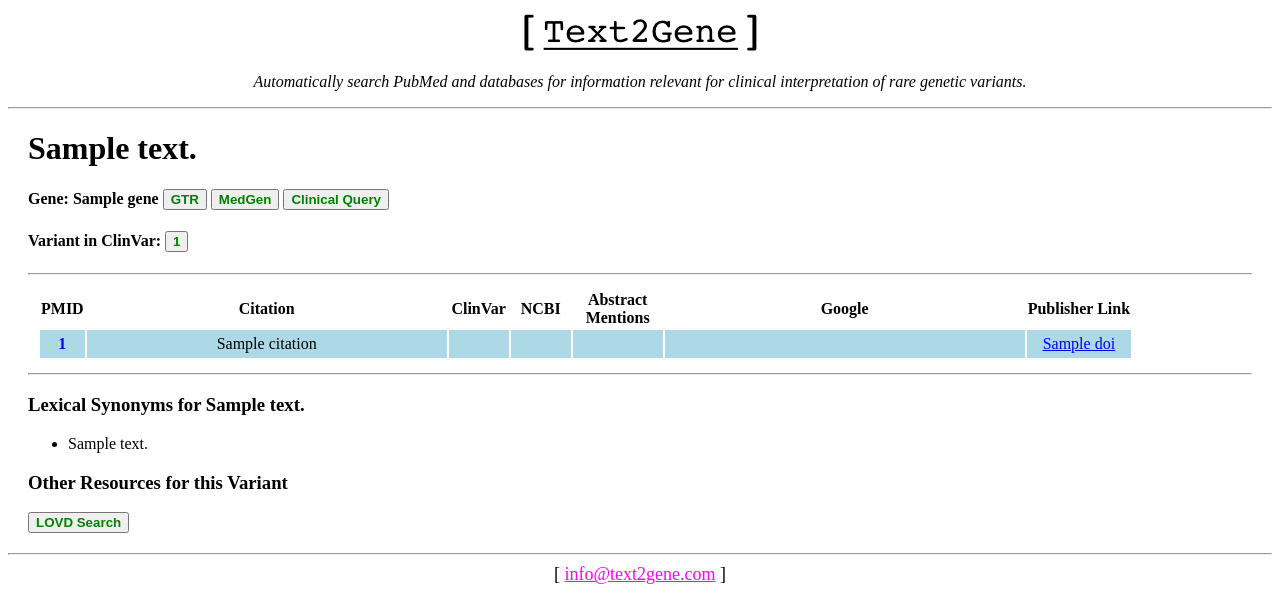
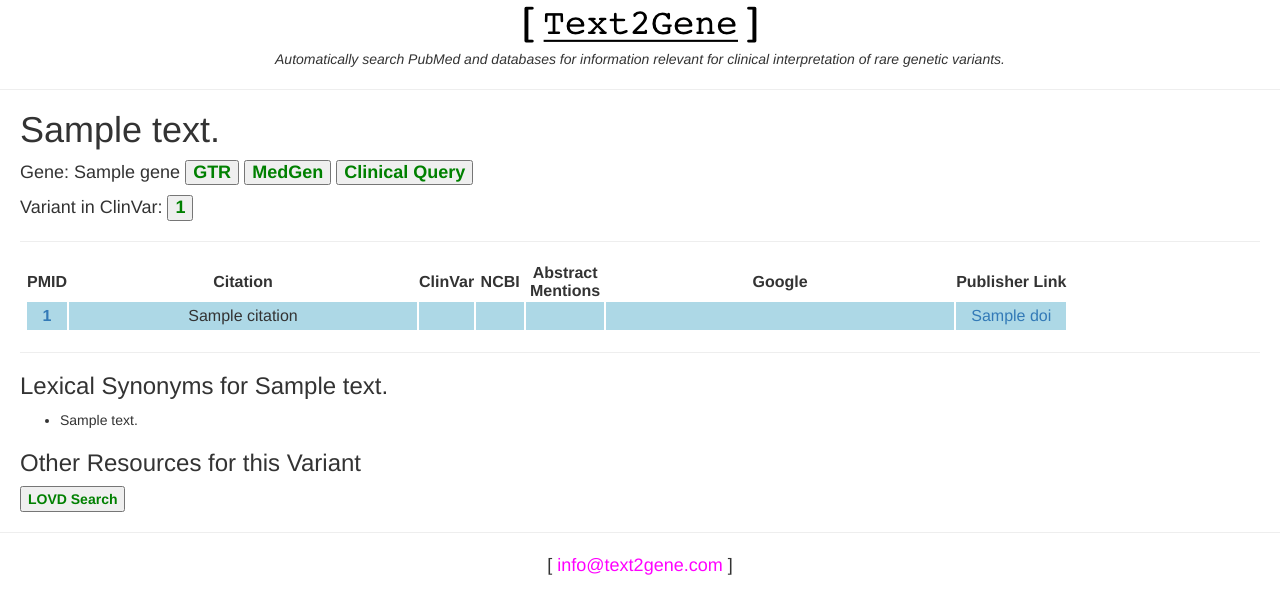
Before and after one commit to text2gene/text2gene, a Flask app: template text2gene/templates/query.html in a window 1280 px wide. Shown: the top 605 px of the page. Run offline with Flask 2, Linux system fonts and the light colour scheme; the template is opened without the code that fills it: most values are stand-ins (such as "Sample title", 1, 10 or a date in 2020); parts of the project's set-up code (start-up, migrations or seed data) failed here and were passed over; some libraries are stand-ins or nearby versions.

Commit message:
taming the query page post bootstrap.css

```diff
--- a/text2gene/static/text2gene.css
+++ b/text2gene/static/text2gene.css
@@ -52,12 +52,19 @@
                 background-color: whitesmoke;
             }
 
+            table, th, td {
+                border: 2px solid white;
+            }
             #pubmed_sources {
                 padding: 5px;
                 margin: 5px;
             }
+            #pubmed_sources th {
+                text-align: center;
+            }
             #pubmed_sources tr td {
                 padding: 5px;
+                margin: 15px;
                 text-align: center;
             }
             #pubmed_sources tr td img {
@@ -88,6 +95,7 @@
             }
             .citation {
                 width: 350px;
+                text-align: left;
             }
             .green_dot {
                 width: 50px;
@@ -97,6 +105,7 @@
             }
             .google {
                 width: 350px;
+                text-align: left;
             }
             .snippet a {
                 text-decoration: none;
--- a/text2gene/templates/demo.html
+++ b/text2gene/templates/demo.html
@@ -20,7 +20,7 @@
 <h5>Input an HGVS string:</h5>
 
 <form action="/query" method="POST">
-   <input type="text" name="hgvs_text" />
+   <input type="text" name="hgvs_text" size="60"/>
    <button type="submit">submit</button>
 </form>
 
--- a/text2gene/templates/query.html
+++ b/text2gene/templates/query.html
@@ -6,9 +6,8 @@
     <meta name="description" content="{{ lex.hgvs_text|e }}  ({{ lex.gene_name }}) PubMed clinical citations" />
     <meta name="author" content="Text2Gene, LLC" />
 
+    <link rel="stylesheet" href="https://maxcdn.bootstrapcdn.com/bootstrap/3.3.7/css/bootstrap.min.css" integrity="sha384-BVYiiSIFeK1dGmJRAkycuHAHRg32OmUcww7on3RYdg4Va+PmSTsz/K68vbdEjh4u" crossorigin="anonymous">
     <link rel="stylesheet" href="/text2gene.css" />
-<!--    <link rel="stylesheet" href="https://maxcdn.bootstrapcdn.com/bootstrap/3.3.7/css/bootstrap.min.css" integrity="sha384-BVYiiSIFeK1dGmJRAkycuHAHRg32OmUcww7on3RYdg4Va+PmSTsz/K68vbdEjh4u" crossorigin="anonymous">
--->
 
 </head>
 
```
